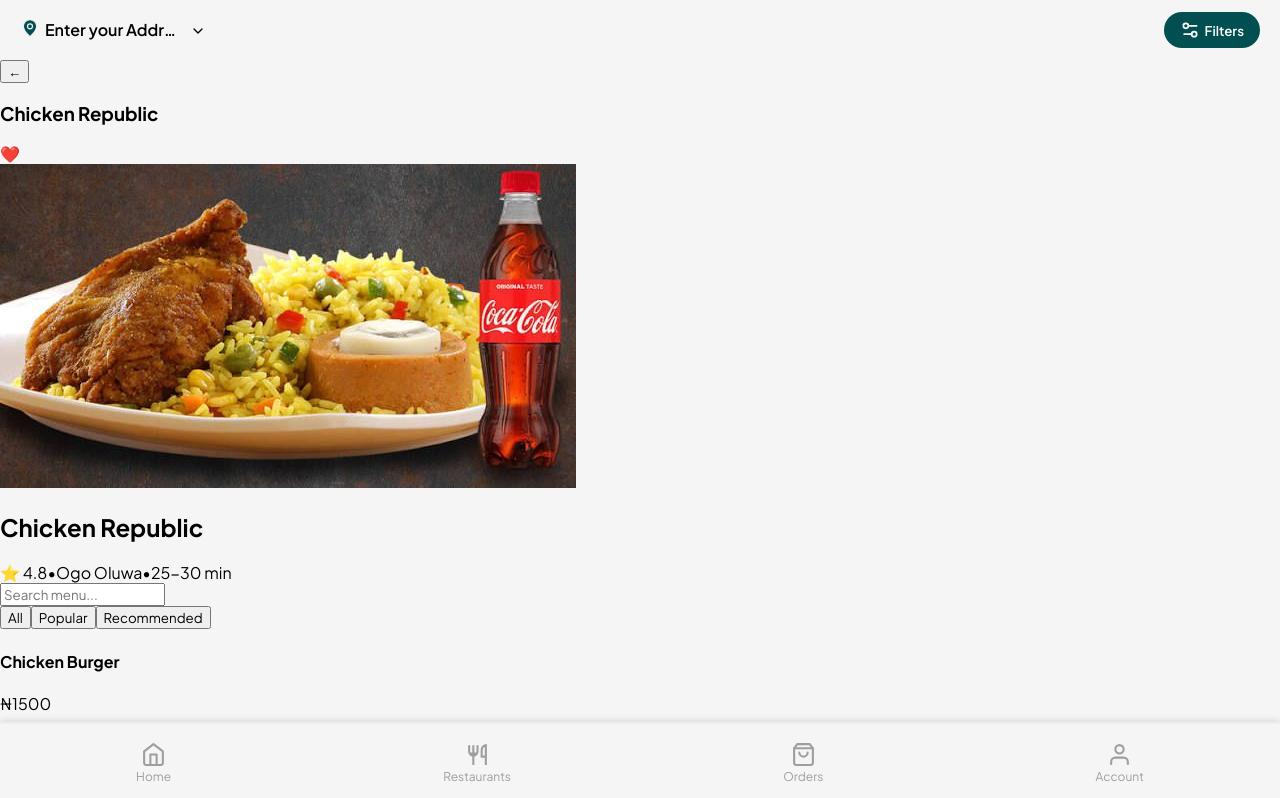
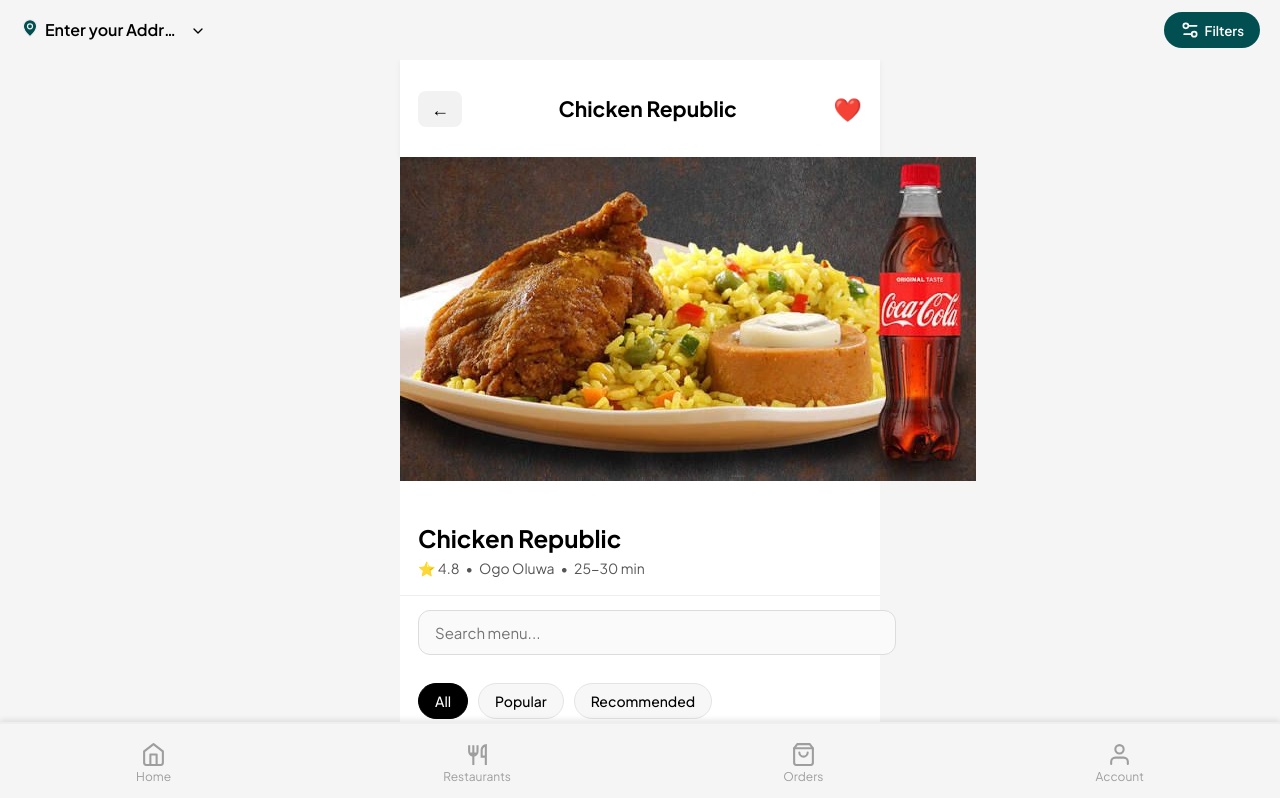
Before and after one commit to ay30bg/droppa, a React (Create React App) app: page /details/1 in a window 1280 px wide. Shown: the top 798 px of the page. Built offline with nearby package versions, Linux system fonts and the light colour scheme.

Commit message:
Update restaurantdetails.css

```diff
--- a/src/styles/restaurantdetails.css
+++ b/src/styles/restaurantdetails.css
@@ -1,214 +1,247 @@
-/* restaurantdetails-full.css */
-/* Reset-ish */
-.rd-page {
-  font-family: "Inter", system-ui, -apple-system, "Segoe UI", Roboto, "Helvetica Neue", Arial;
-  color: #121212;
-  max-width: 980px;
+/* CONTAINER */
+.restaurant-page {
+  width: 100%;
+  max-width: 480px;
   margin: 0 auto;
-  padding-bottom: 120px; /* space for sticky cart */
-  background: #fff;
+  background: #ffffff;
+  padding-bottom: 110px;
+  font-family: "Plus Jakarta Sans", sans-serif;
 }
 
-/* Header */
-.rd-header {
+/* TOP NAV */
+.top-nav {
   display: flex;
+  align-items: center;
   justify-content: space-between;
-  align-items: flex-start;
   padding: 14px 18px;
-  gap: 12px;
-  border-bottom: 1px solid #f0f0f0;
+  font-size: 18px;
   position: sticky;
   top: 0;
   background: #fff;
-  z-index: 30;
+  z-index: 50;
+  box-shadow: 0 1px 6px rgba(0, 0, 0, 0.06);
 }
 
-.rd-header-left {
-  display: flex;
-  gap: 12px;
-  align-items: center;
+.back-btn {
+  border: none;
+  background: #f2f2f2;
+  padding: 6px 13px;
+  border-radius: 8px;
+  cursor: pointer;
+  font-size: 18px;
 }
 
-.rd-back-btn {
-  background: #fff;
-  border: 1px solid #eee;
-  width: 40px;
-  height: 40px;
+.fav {
+  font-size: 23px;
+  cursor: pointer;
+  transition: 0.25s;
+}
+.fav.active {
+  color: #ff2d55;
+  transform: scale(1.25);
+}
+
+/* RESTAURANT HEADER (NO IMAGE) */
+.rest-info {
+  padding: 18px;
+  border-bottom: 1px solid #eee;
+}
+.rest-info h2 {
+  font-size: 24px;
+  font-weight: 700;
+  margin-bottom: 6px;
+}
+.details {
+  display: flex;
+  flex-wrap: wrap;
+  gap: 6px;
+  font-size: 14px;
+  color: #555;
+}
+
+/* CLOSED BADGE */
+.closed-badge {
+  margin-left: 10px;
+  padding: 4px 10px;
+  background: #000;
+  color: #fff;
+  border-radius: 6px;
+  font-size: 12px;
+}
+
+/* SEARCH BOX */
+.search-box {
+  padding: 14px 18px;
+}
+.search-box input {
+  width: 100%;
+  padding: 12px 16px;
+  border-radius: 12px;
+  border: 1px solid #dcdcdc;
+  font-size: 15px;
+  background: #fafafa;
+}
+
+/* CATEGORY TABS */
+.tabs {
+  display: flex;
+  gap: 10px;
+  overflow-x: auto;
+  padding: 14px 18px;
+}
+.tabs button {
+  padding: 8px 16px;
+  border-radius: 22px;
+  border: 1px solid #e4e4e4;
+  background: #f7f7f7;
+  cursor: pointer;
+  white-space: nowrap;
+  transition: 0.25s;
+  font-weight: 500;
+  font-size: 14px;
+}
+.tabs button.active {
+  background: #000;
+  color: white;
+  border-color: #000;
+}
+
+/* SKELETON */
+.skeleton-wrapper {
+  padding: 10px 18px;
+}
+.skeleton {
+  width: 100%;
+  height: 60px;
+  background: linear-gradient(
+    90deg,
+    #f0f0f0 0%,
+    #e6e6e6 50%,
+    #f0f0f0 100%
+  );
+  background-size: 200%;
+  animation: shimmer 1.4s infinite linear;
+  margin-bottom: 12px;
   border-radius: 10px;
-  box-shadow: 0 6px 18px rgba(0,0,0,0.04);
-  display: inline-flex;
+}
+@keyframes shimmer {
+  0% { background-position: 200% 0; }
+  100% { background-position: -200% 0; }
+}
+
+/* MENU GRID (NO IMAGES) */
+.menu-list {
+  padding: 14px 18px;
+  display: flex;
+  flex-direction: column;
+  gap: 14px;
+}
+
+.menu-item {
+  display: flex;
+  justify-content: space-between;
   align-items: center;
-  justify-content: center;
+  background: #ffffff;
+  padding: 16px;
+  border-radius: 14px;
+  border: 1px solid #e9e9e9;
+  cursor: pointer;
+  transition: 0.25s ease;
+  box-shadow: 0 2px 6px rgba(0,0,0,0.03);
+}
+.menu-item:hover {
+  background: #f8f8f8;
+}
+.menu-item h4 {
+  font-size: 17px;
+  font-weight: 600;
+}
+.menu-item p {
+  margin-top: 3px;
+  font-size: 15px;
+  color: #444;
+}
+
+.add-btn {
+  width: 36px;
+  height: 36px;
+  border-radius: 10px;
+  border: none;
+  background: #000;
+  color: white;
+  font-size: 20px;
   cursor: pointer;
 }
 
-.rd-title h2 {
-  margin: 0;
+/* ITEM MODAL */
+.modal-overlay {
+  position: fixed;
+  inset: 0;
+  background: #00000082;
+  display: flex;
+  justify-content: center;
+  align-items: center;
+  z-index: 200;
+  padding: 0 20px;
+}
+
+.modal {
+  background: white;
+  padding: 25px;
+  width: 100%;
+  max-width: 390px;
+  border-radius: 18px;
+  animation: pop 0.25s ease;
+  box-shadow: 0 8px 25px rgba(0,0,0,0.15);
+}
+@keyframes pop {
+  from { transform: scale(0.93); opacity: 0; }
+  to { transform: scale(1); opacity: 1; }
+}
+
+.modal h2 {
   font-size: 20px;
   font-weight: 700;
 }
 
-.rd-sub {
-  color: #6b6b6b;
-  font-size: 13px;
+.addons {
+  margin-top: 18px;
+}
+.addons label {
   display: flex;
-  gap: 8px;
-  margin-top: 6px;
-  align-items: center;
+  gap: 10px;
+  margin-bottom: 10px;
+  font-size: 15px;
 }
 
-.rd-rating {
-  display: inline-flex;
-  gap: 6px;
-  align-items: center;
-  color: #ffb400;
+.confirm-btn {
+  width: 100%;
+  background: #000;
+  color: white;
+  padding: 14px;
+  border-radius: 12px;
+  font-size: 16px;
+  margin-top: 20px;
+  cursor: pointer;
 }
 
-/* Favourite heart */
-.rd-header-right { display:flex; align-items:center; }
-.rd-fav {
-  background: #fff;
-  border: 1px solid #eee;
-  width: 44px;
-  height: 44px;
-  border-radius: 10px;
-  display: inline-flex;
-  align-items: center;
-  justify-content: center;
+/* STICKY CART */
+.sticky-cart {
+  position: fixed;
+  bottom: 18px;
+  left: 50%;
+  transform: translateX(-50%);
+  background: #000;
+  color: #fff;
+  padding: 14px 26px;
+  border-radius: 40px;
+  display: flex;
+  justify-content: space-between;
+  gap: 25px;
+  min-width: 260px;
+  font-size: 15px;
+  font-weight: 600;
   cursor: pointer;
+  z-index: 150;
+  box-shadow: 0 4px 16px rgba(0,0,0,0.22);
 }
-.rd-fav.active { background: #ffeef0; color: #ff3b5c; border-color: #ffecf0; }
-
-/* Categories + Search */
-.rd-cats-wrap {
-  padding: 12px 18px;
-  display: flex;
-  gap: 12px;
-  align-items: center;
-  border-bottom: 1px solid #fafafa;
-  position: sticky;
-  top: 68px; /* header height */
-  background: #fff;
-  z-index: 25;
-}
-
-.rd-cats-scroll {
-  display: flex;
-  gap: 10px;
-  overflow-x: auto;
-  -webkit-overflow-scrolling: touch;
-}
-
-.rd-cat {
-  background: #f7f7f8;
-  border: none;
-  padding: 8px 12px;
-  border-radius: 999px;
-  cursor: pointer;
-  font-weight: 600;
-}
-.rd-cat.active {
-  background: #014f50;
-  color: #fff;
-}
-
-/* Search */
-.rd-search {
-  margin-left: auto;
-  display: flex;
-  gap: 10px;
-  align-items: center;
-  background: #f6f6f6;
-  padding: 8px 10px;
-  border-radius: 10px;
-  width: 320px;
-  max-width: 45%;
-}
-.rd-search input {
-  border: none;
-  background: transparent;
-  outline: none;
-  width: 100%;
-}
-.rd-search-icon { color: #8a8a8a; }
-
-/* Skeleton */
-.rd-skeleton-list { padding: 18px; display:flex; flex-direction:column; gap:14px; }
-.skeleton-card { display:flex; gap:12px; align-items:center; padding:14px; background:#f6f6f6; border-radius:12px; }
-.skeleton-left { width: 70%; height:16px; background: linear-gradient(90deg,#f0f0f0,#e8e8e8,#f0f0f0); border-radius:6px; }
-.skeleton-right { width:80px; height:36px; background: linear-gradient(90deg,#f0f0f0,#e8e8e8,#f0f0f0); border-radius:8px; }
-
-/* Menu list */
-.rd-menu-list { padding: 18px; display:flex; flex-direction:column; gap:12px; }
-.rd-item-card {
-  display:flex;
-  align-items:center;
-  justify-content:space-between;
-  gap:12px;
-  background:#fff;
-  border-radius:12px;
-  padding:14px;
-  box-shadow: 0 6px 20px rgba(3,10,18,0.03);
-  border: 1px solid #f2f2f2;
-}
-.rd-item-left { flex:1; cursor:pointer; }
-.rd-item-title { display:flex; justify-content:space-between; align-items:center; gap:8px; }
-.rd-item-name { font-weight:700; font-size:15px; }
-.rd-item-price { color:#014f50; font-weight:700; }
-.rd-item-desc { margin-top:6px; color:#6f6f6f; font-size:13px; }
-.rd-item-meta { margin-top:8px; display:flex; gap:8px; flex-wrap:wrap; }
-.rd-tag { background:#f2fbfa; color:#014f50; padding:4px 8px; border-radius:8px; font-size:12px; }
-
-/* Actions */
-.rd-item-actions { display:flex; align-items:center; gap:10px; }
-.rd-add-btn {
-  background:#014f50; color:#fff; border:none; padding:8px 14px; border-radius:10px; cursor:pointer; font-weight:700;
-}
-.rd-qty-display { font-weight:700; color:#333; padding-right:6px; }
-
-/* Closed pill */
-.rd-closed-pill { background:#fff3f3; color:#d32f2f; padding:6px 10px; border-radius:999px; font-weight:700; }
-
-/* Modal bottom sheet */
-.rd-modal-backdrop { position:fixed; inset:0; background:rgba(0,0,0,0.35); display:flex; align-items:flex-end; z-index:60; }
-.rd-modal-sheet {
-  width:100%; max-width:980px; border-top-left-radius:16px; border-top-right-radius:16px;
-  background:#fff; padding:18px; box-shadow: 0 -10px 40px rgba(0,0,0,0.15);
-}
-.rd-modal-header { display:flex; justify-content:space-between; align-items:center; }
-.rd-modal-desc { color:#666; margin-top:8px; margin-bottom:12px; }
-.rd-modal-extras { margin-top:8px; }
-.rd-extra-row { display:flex; align-items:center; justify-content:space-between; padding:8px 0; border-bottom:1px solid #fafafa; }
-.rd-extra-name { margin-left:10px; flex:1; }
-.rd-extra-price { color:#014f50; font-weight:700; }
-.rd-modal-qty { display:flex; gap:12px; align-items:center; justify-content:center; margin-top:12px; margin-bottom:12px; }
-.rd-modal-qty button { width:40px; height:40px; border-radius:8px; border:none; background:#f2f2f2; cursor:pointer; font-size:18px; }
-.rd-modal-actions { display:flex; gap:10px; justify-content:flex-end; margin-top:12px; }
-.rd-modal-cancel { background:#fff; border:1px solid #eee; padding:10px 14px; border-radius:10px; cursor:pointer; }
-.rd-modal-add { background:#014f50; color:#fff; border:none; padding:10px 14px; border-radius:10px; cursor:pointer; }
-
-/* Sticky cart bar */
-.rd-cart-bar {
-  position:fixed; left:50%; transform:translateX(-50%);
-  bottom:18px; width:min(920px, calc(100% - 32px));
-  background:linear-gradient(90deg,#014f50,#013d3e);
-  color:#fff; padding:12px 16px; border-radius:14px; display:flex; align-items:center; justify-content:space-between; gap:12px; z-index:50;
-  box-shadow: 0 12px 30px rgba(1,79,80,0.18);
-}
-.rd-cart-summary { display:flex; gap:10px; align-items:center; font-weight:700; }
-.rd-cart-actions { display:flex; gap:10px; }
-.rd-view-cart { background:rgba(255,255,255,0.12); border:none; color:#fff; padding:10px 14px; border-radius:10px; cursor:pointer; }
-.rd-checkout { background:#fff; color:#014f50; border:none; padding:10px 14px; border-radius:10px; font-weight:700; cursor:pointer; }
-
-/* Empty state */
-.rd-empty-state { padding:40px 18px; text-align:center; color:#888; }
-
-/* Responsive */
-@media (max-width: 720px) {
-  .rd-search { width: 45%; max-width: 220px; }
-  .rd-cats-wrap { position: sticky; top: 68px; }
-  .rd-item-card { padding: 12px; }
-  .rd-item-title { gap:6px; }
-  .rd-modal-sheet { padding: 14px; }
-  .rd-page { padding-bottom: 160px; }
-}
```
